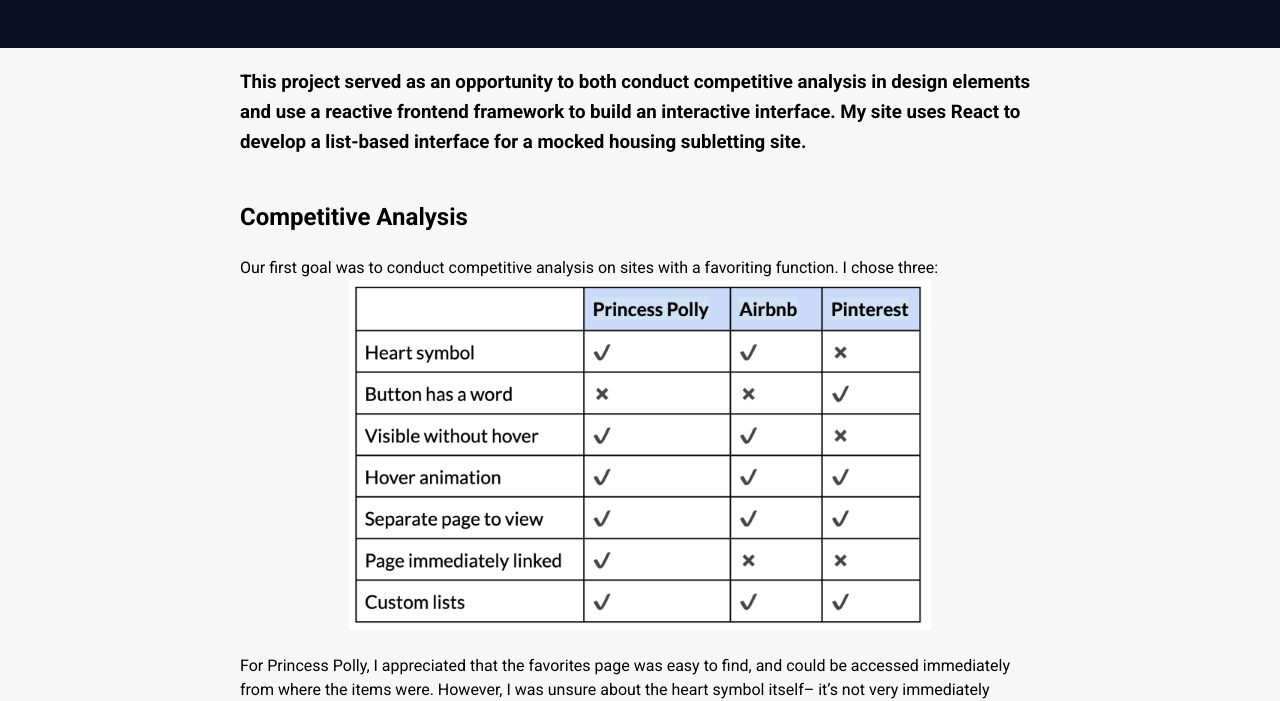
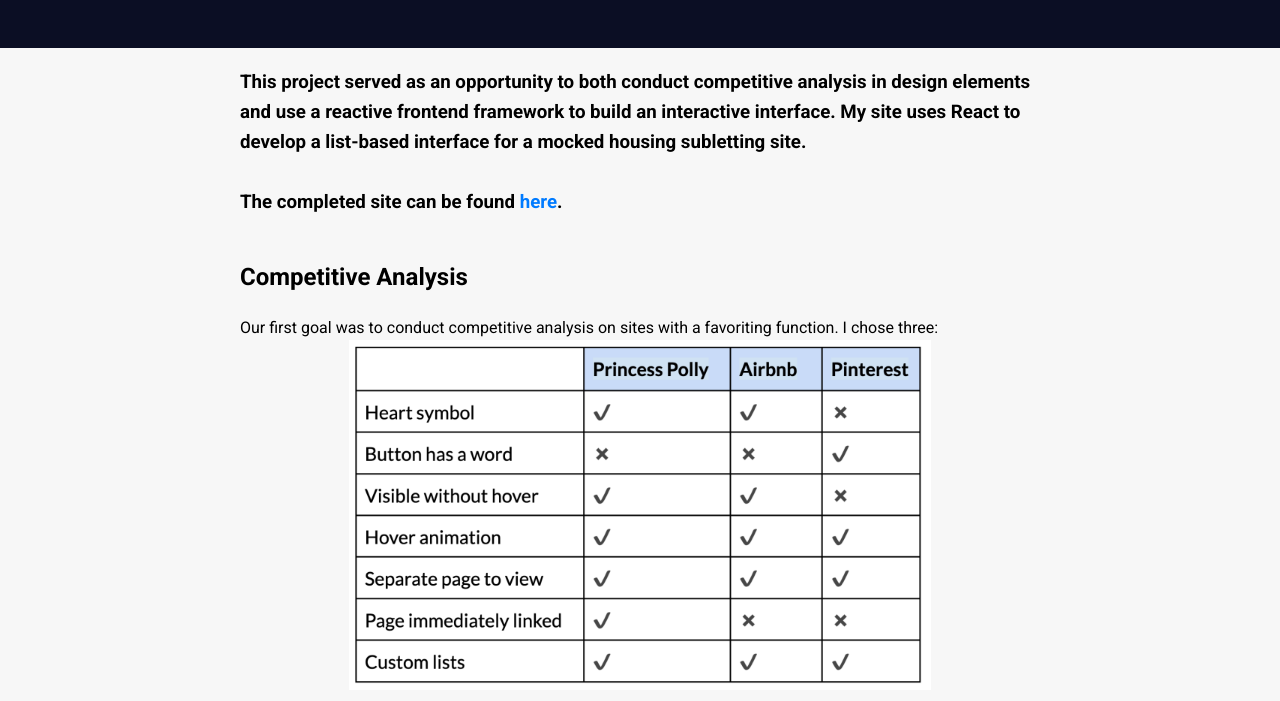
Before and after one commit to brwangenheim/cs1300-developmentportfolio, a plain HTML site: page index.html in a window 1280 px wide. Shown: the part 106-807 px from the top of the page. Drawn offline with Linux system fonts and the light colour scheme.

Commit message:
linking my site

```diff
--- a/index.html
+++ b/index.html
@@ -21,6 +21,15 @@
           analysis in design elements and use a reactive frontend framework to
           build an interactive interface. My site uses React to develop a
           list-based interface for a mocked housing subletting site.
+          <br />
+          <br />
+          The completed site can be found
+          <a
+            href="https://cs1300-development-ochre.vercel.app/"
+            target="_blank"
+          >
+            here</a
+          >.
         </h3>
       </section>
       <section id="part1" class="part1">
```
